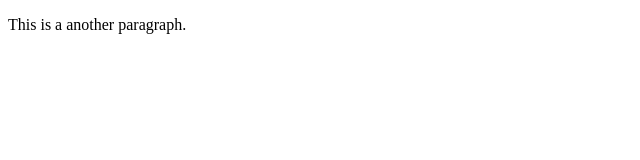
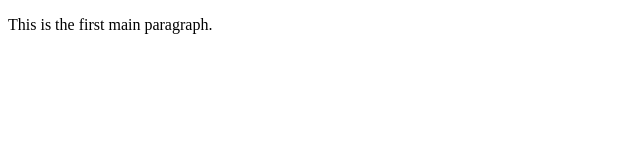
Before and after one commit to sackda75/node-docker, a website: page index.html in a window 1280 px wide. Shown: the full height of the page, 0-640 px from the left. Drawn offline with Linux system fonts and the light colour scheme.

Commit message:
added the first main paragraph

```diff
--- a/index.html
+++ b/index.html
@@ -4,6 +4,6 @@
 <title>Page Title</title>
 </head>
 <body>
-  <p>This is a another paragraph.</p>
+  <p>This is the first main paragraph.</p>
 </body>
 </html>
```
